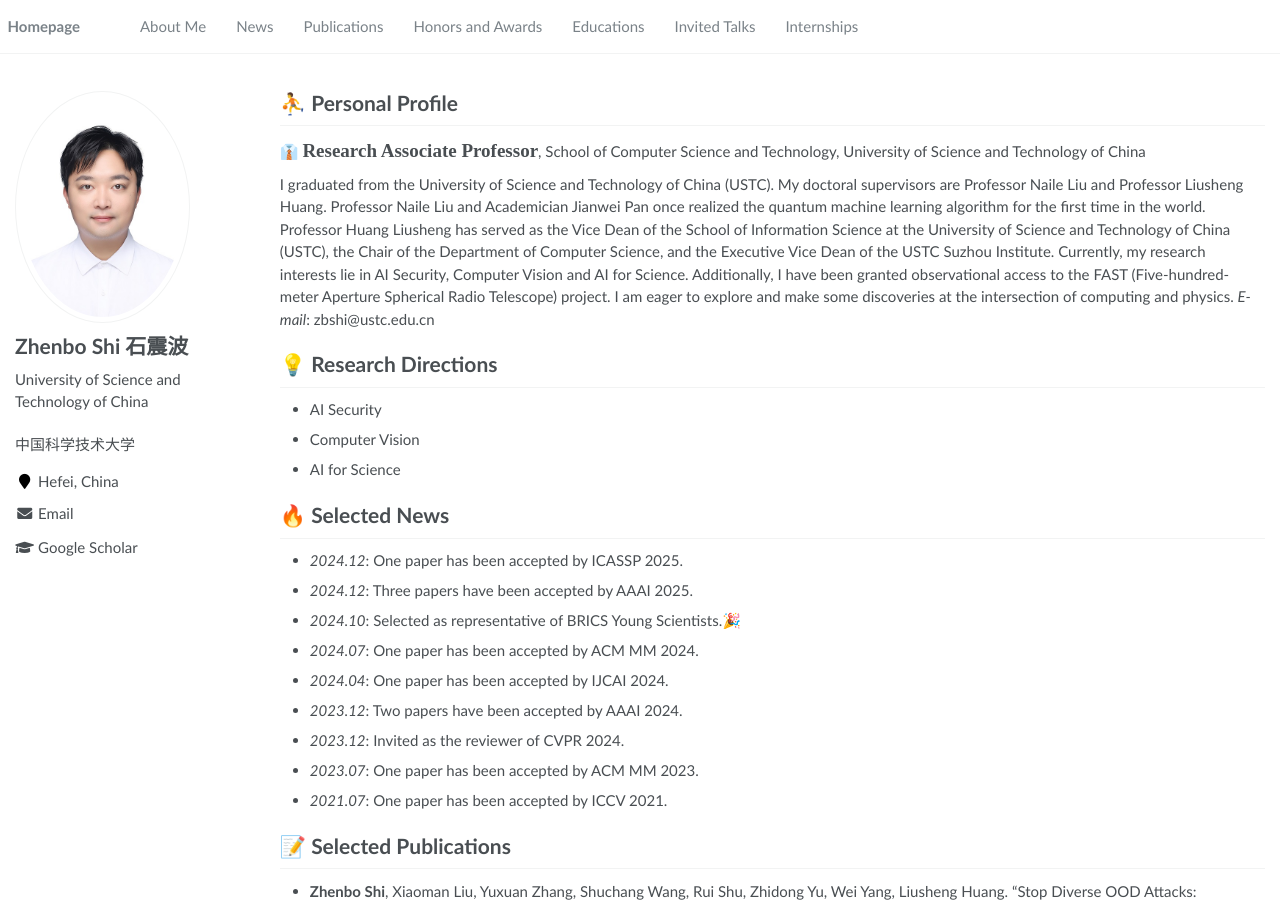
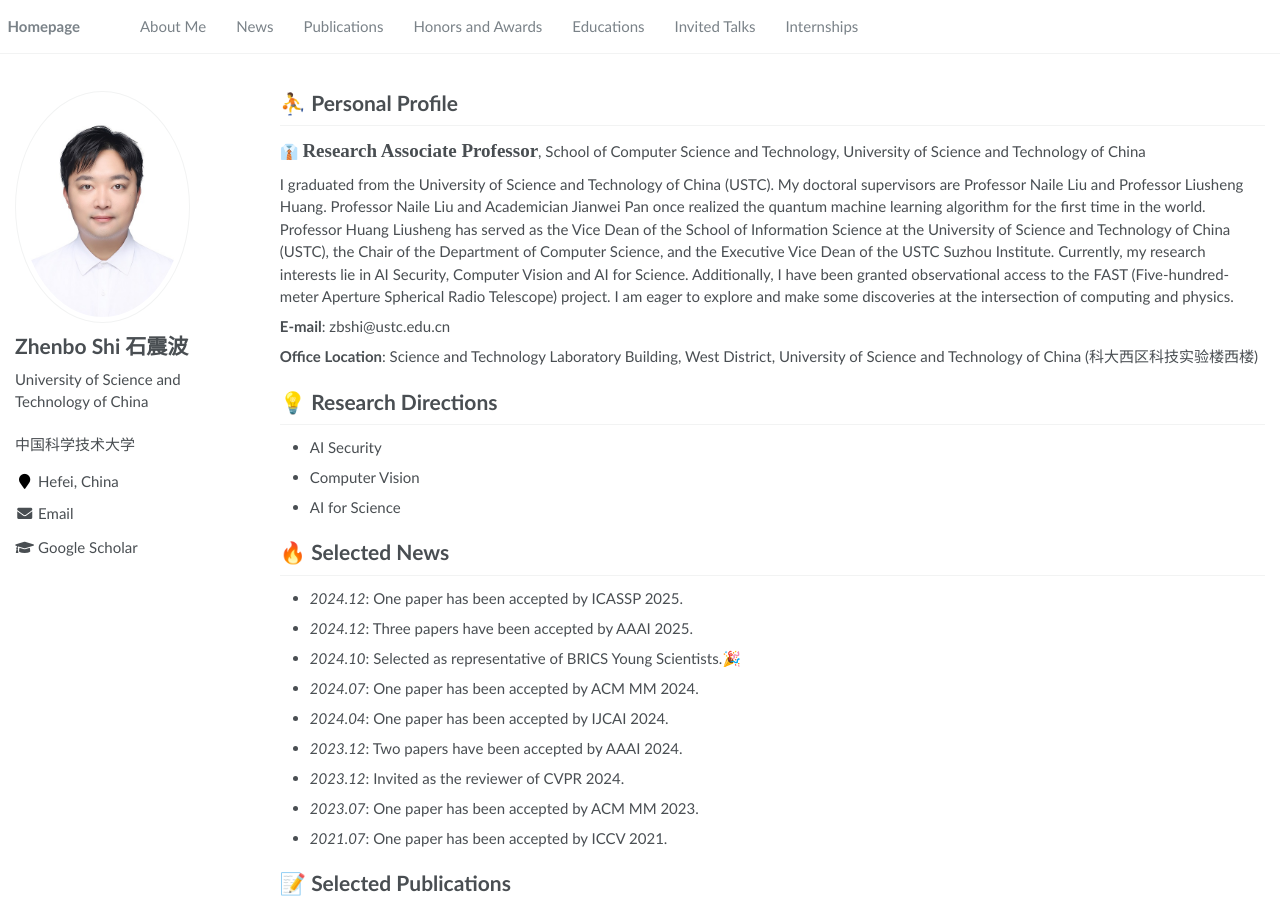
Before and after one commit to shizhenbo/shizhenbo.github.io, a Jekyll site: the page built from _pages/about.md, in a window 1280 px wide and 900 px high. Built offline with Jekyll 4.4.1, drawn with Linux system fonts in a browser that asks for light colours.

Commit message:
Update about.md

```diff
--- a/_pages/about.md
+++ b/_pages/about.md
@@ -20,7 +20,10 @@ My doctoral supervisors are Professor Naile Liu and Professor Liusheng Huang.
 Professor Naile Liu and Academician Jianwei Pan once realized the quantum machine learning algorithm for the first time in the world.
 Professor Huang Liusheng has served as the Vice Dean of the School of Information Science at the University of Science and Technology of China (USTC), the Chair of the Department of Computer Science, and the Executive Vice Dean of the USTC Suzhou Institute.
 Currently, my research interests lie in AI Security, Computer Vision and AI for Science. Additionally, I have been granted observational access to the FAST (Five-hundred-meter Aperture Spherical Radio Telescope) project. I am eager to explore and make some discoveries at the intersection of computing and physics.
-*E-mail*: zbshi@ustc.edu.cn
+
+**E-mail**: zbshi@ustc.edu.cn
+
+**Office Location**: Science and Technology Laboratory Building, West District, University of Science and Technology of China (科大西区科技实验楼西楼)
 
 # 💡 Research Directions
 - AI Security
```
